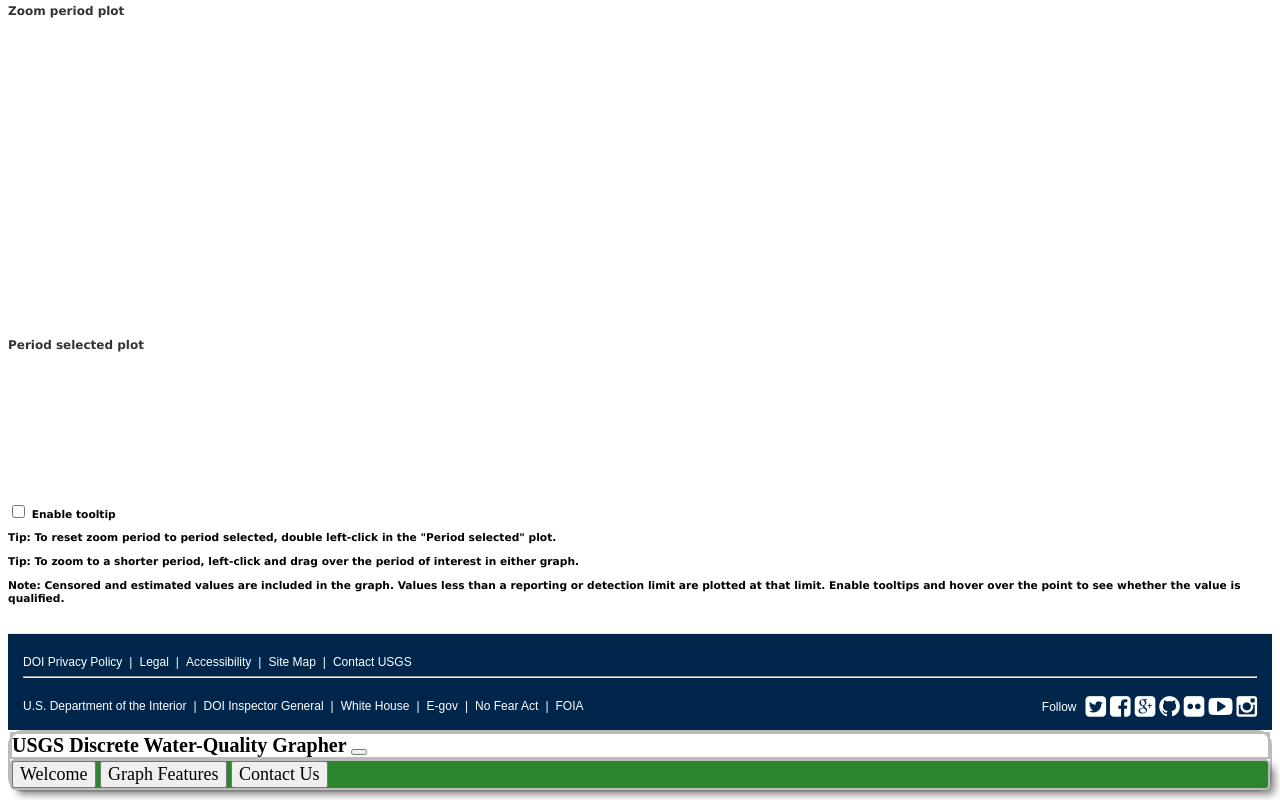
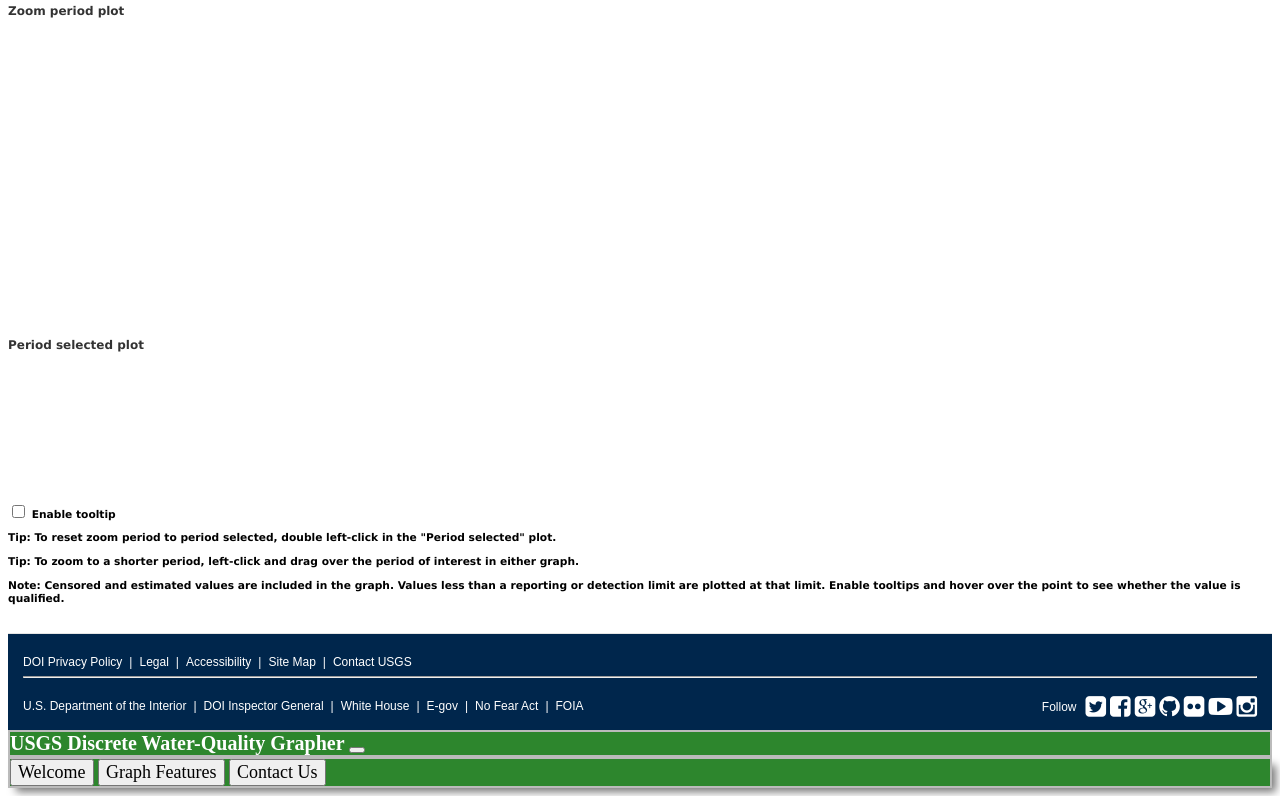
Before and after one commit to llorzol/discrete_wq, a plain HTML site: page htdocs/index.html in a window 1280 px wide. Shown: the part 875-1675 px from the top of the page. Drawn offline with nearby package versions, Linux system fonts and the light colour scheme; files that its build step writes are made by us from their sources.

Commit message:
Add files via upload
Improved for bootstrap 5.x and other

```diff
--- a/htdocs/css/usgs/modal.css
+++ b/htdocs/css/usgs/modal.css
@@ -3,8 +3,8 @@
  *
  * The file modal.css is a css file to providing styling for Modal popups.
  *
- * version 1.17
- * March 6, 2019
+ * version 2.02
+ * January 27, 2024
 */
 
 /*
@@ -31,28 +31,12 @@
 ###############################################################################
 */
 
-.modal {
-    border: 2px solid #bbbbbb;
-    -webkit-border-radius: 15px; /* for safari */
-    -moz-border-radius: 15px; /* for firefox < 4 */
-    border-radius: 15px; /* for all other that support it */
-}
-
-.modal-title {
-    color: #000000;
-    font-weight: bold;
-    font-size: 1.25rem;
-}
-
 .modal-header {
     border: 2px solid #bbbbbb;
     color: #ffffff;
     font-weight: bold;
     font-size: 1.25rem;
-}
-
-.modal-body {
-    border: 2px solid #bbbbbb;
+    background-color: #2d862d;
 }
 
 .modal-body {
@@ -62,10 +46,8 @@
     font-size: 18px;
     box-shadow: 6px 6px 9px -2px rgba(120,120,120,1);
     background-color: #2d862d;
-    -webkit-border-radius: 5px; /* for safari */
-    -moz-border-radius: 5px; /* for firefox < 4 */
-    border-radius: 5px; /* for all other that support it */
 }
+
 .imagePopUp {
     border: 2px solid #bbbbbb;
     background-color: #ffffff;
```
